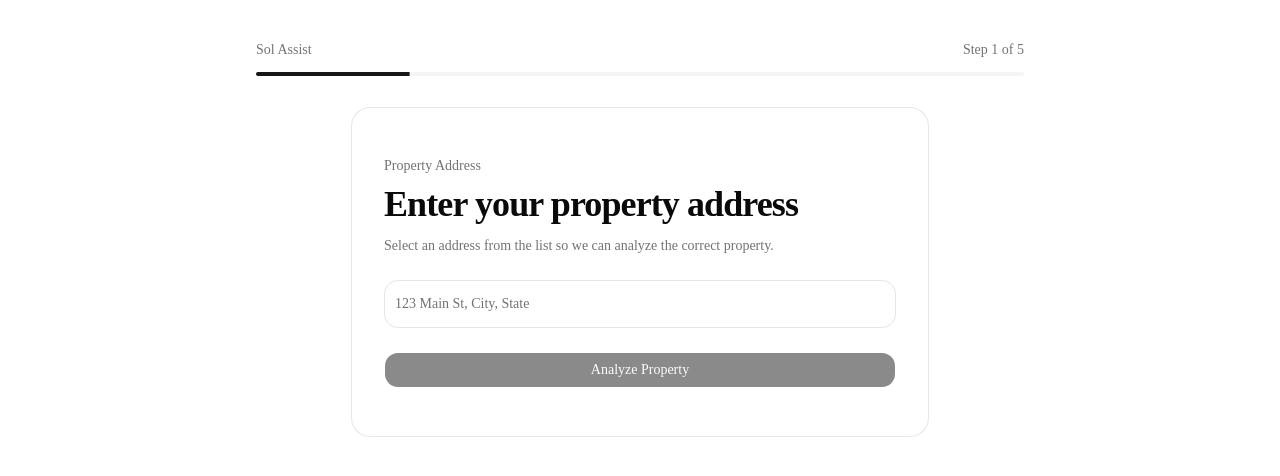
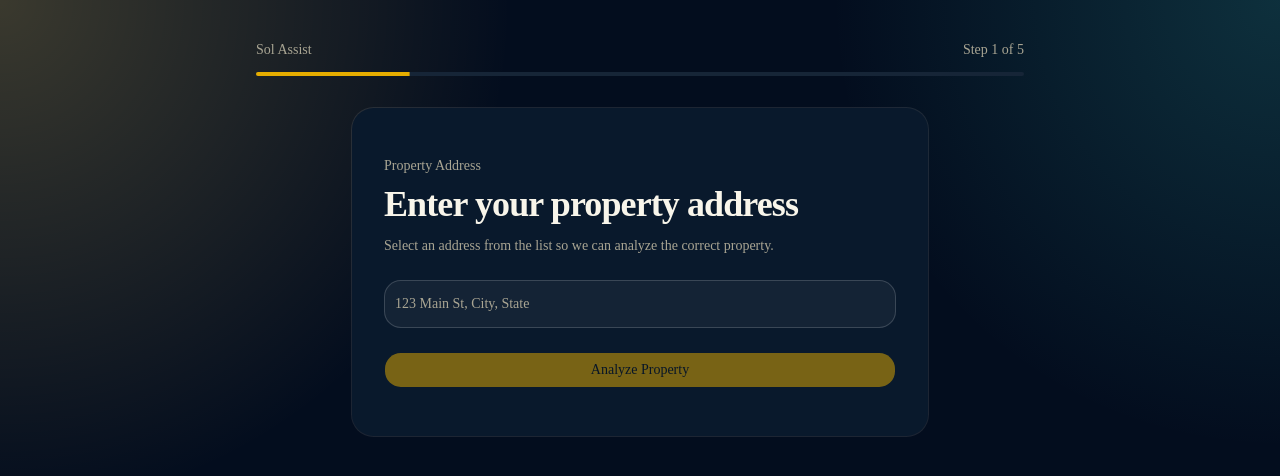
Before and after one commit to jonathanduvan/sol-assist, a Next.js app: page / in a window 1280 px wide. Shown: the top 476 px of the page. Built offline with nearby package versions, Linux system fonts and the light colour scheme.

Commit message:
add themes for color scheme, changed to dark

```diff
--- a/package.json
+++ b/package.json
@@ -17,6 +17,7 @@
     "clsx": "^2.1.1",
     "lucide-react": "^1.11.0",
     "next": "^16.2.4",
+    "next-themes": "^0.4.6",
     "radix-ui": "^1.4.3",
     "react": "^19.2.5",
     "react-dom": "^19.2.5",
--- a/src/app/globals.css
+++ b/src/app/globals.css
@@ -49,72 +49,93 @@
 }
 
 :root {
-  --background: oklch(1 0 0);
-  --foreground: oklch(0.145 0 0);
+  --background: oklch(0.985 0.015 88);
+  --foreground: oklch(0.22 0.045 255);
+
   --card: oklch(1 0 0);
-  --card-foreground: oklch(0.145 0 0);
+  --card-foreground: oklch(0.22 0.045 255);
+
   --popover: oklch(1 0 0);
-  --popover-foreground: oklch(0.145 0 0);
-  --primary: oklch(0.205 0 0);
-  --primary-foreground: oklch(0.985 0 0);
-  --secondary: oklch(0.97 0 0);
-  --secondary-foreground: oklch(0.205 0 0);
-  --muted: oklch(0.97 0 0);
-  --muted-foreground: oklch(0.556 0 0);
-  --accent: oklch(0.97 0 0);
-  --accent-foreground: oklch(0.205 0 0);
+  --popover-foreground: oklch(0.22 0.045 255);
+
+  --primary: oklch(0.42 0.14 255);
+  --primary-foreground: oklch(0.99 0.01 90);
+
+  --secondary: oklch(0.94 0.05 190);
+  --secondary-foreground: oklch(0.25 0.08 230);
+
+  --muted: oklch(0.955 0.025 95);
+  --muted-foreground: oklch(0.48 0.035 255);
+
+  --accent: oklch(0.88 0.16 85);
+  --accent-foreground: oklch(0.23 0.06 70);
+
   --destructive: oklch(0.577 0.245 27.325);
-  --border: oklch(0.922 0 0);
-  --input: oklch(0.922 0 0);
-  --ring: oklch(0.708 0 0);
-  --chart-1: oklch(0.87 0 0);
-  --chart-2: oklch(0.556 0 0);
-  --chart-3: oklch(0.439 0 0);
-  --chart-4: oklch(0.371 0 0);
-  --chart-5: oklch(0.269 0 0);
-  --radius: 0.625rem;
-  --sidebar: oklch(0.985 0 0);
-  --sidebar-foreground: oklch(0.145 0 0);
-  --sidebar-primary: oklch(0.205 0 0);
-  --sidebar-primary-foreground: oklch(0.985 0 0);
-  --sidebar-accent: oklch(0.97 0 0);
-  --sidebar-accent-foreground: oklch(0.205 0 0);
-  --sidebar-border: oklch(0.922 0 0);
-  --sidebar-ring: oklch(0.708 0 0);
+
+  --border: oklch(0.9 0.025 95);
+  --input: oklch(0.9 0.025 95);
+  --ring: oklch(0.72 0.16 85);
+
+  --chart-1: oklch(0.82 0.17 85);
+  --chart-2: oklch(0.62 0.15 155);
+  --chart-3: oklch(0.5 0.14 255);
+  --chart-4: oklch(0.7 0.13 190);
+  --chart-5: oklch(0.55 0.12 35);
+
+  --radius: 0.75rem;
+
+  --sidebar: oklch(0.97 0.02 95);
+  --sidebar-foreground: oklch(0.22 0.045 255);
+  --sidebar-primary: oklch(0.42 0.14 255);
+  --sidebar-primary-foreground: oklch(0.99 0.01 90);
+  --sidebar-accent: oklch(0.94 0.05 190);
+  --sidebar-accent-foreground: oklch(0.25 0.08 230);
+  --sidebar-border: oklch(0.9 0.025 95);
+  --sidebar-ring: oklch(0.72 0.16 85);
 }
 
 .dark {
-  --background: oklch(0.145 0 0);
-  --foreground: oklch(0.985 0 0);
-  --card: oklch(0.205 0 0);
-  --card-foreground: oklch(0.985 0 0);
-  --popover: oklch(0.205 0 0);
-  --popover-foreground: oklch(0.985 0 0);
-  --primary: oklch(0.922 0 0);
-  --primary-foreground: oklch(0.205 0 0);
-  --secondary: oklch(0.269 0 0);
-  --secondary-foreground: oklch(0.985 0 0);
-  --muted: oklch(0.269 0 0);
-  --muted-foreground: oklch(0.708 0 0);
-  --accent: oklch(0.269 0 0);
-  --accent-foreground: oklch(0.985 0 0);
+  --background: oklch(0.16 0.04 255);
+  --foreground: oklch(0.97 0.015 95);
+
+  --card: oklch(0.21 0.045 255);
+  --card-foreground: oklch(0.97 0.015 95);
+
+  --popover: oklch(0.21 0.045 255);
+  --popover-foreground: oklch(0.97 0.015 95);
+
+  --primary: oklch(0.78 0.16 85);
+  --primary-foreground: oklch(0.18 0.04 255);
+
+  --secondary: oklch(0.28 0.06 230);
+  --secondary-foreground: oklch(0.96 0.02 95);
+
+  --muted: oklch(0.26 0.04 255);
+  --muted-foreground: oklch(0.72 0.025 95);
+
+  --accent: oklch(0.72 0.14 155);
+  --accent-foreground: oklch(0.14 0.04 255);
+
   --destructive: oklch(0.704 0.191 22.216);
-  --border: oklch(1 0 0 / 10%);
-  --input: oklch(1 0 0 / 15%);
-  --ring: oklch(0.556 0 0);
-  --chart-1: oklch(0.87 0 0);
-  --chart-2: oklch(0.556 0 0);
-  --chart-3: oklch(0.439 0 0);
-  --chart-4: oklch(0.371 0 0);
-  --chart-5: oklch(0.269 0 0);
-  --sidebar: oklch(0.205 0 0);
-  --sidebar-foreground: oklch(0.985 0 0);
-  --sidebar-primary: oklch(0.488 0.243 264.376);
-  --sidebar-primary-foreground: oklch(0.985 0 0);
-  --sidebar-accent: oklch(0.269 0 0);
-  --sidebar-accent-foreground: oklch(0.985 0 0);
-  --sidebar-border: oklch(1 0 0 / 10%);
-  --sidebar-ring: oklch(0.556 0 0);
+
+  --border: oklch(1 0 0 / 12%);
+  --input: oklch(1 0 0 / 16%);
+  --ring: oklch(0.78 0.16 85);
+
+  --chart-1: oklch(0.78 0.16 85);
+  --chart-2: oklch(0.72 0.14 155);
+  --chart-3: oklch(0.68 0.13 220);
+  --chart-4: oklch(0.62 0.13 190);
+  --chart-5: oklch(0.65 0.14 35);
+
+  --sidebar: oklch(0.2 0.045 255);
+  --sidebar-foreground: oklch(0.97 0.015 95);
+  --sidebar-primary: oklch(0.78 0.16 85);
+  --sidebar-primary-foreground: oklch(0.18 0.04 255);
+  --sidebar-accent: oklch(0.28 0.06 230);
+  --sidebar-accent-foreground: oklch(0.96 0.02 95);
+  --sidebar-border: oklch(1 0 0 / 12%);
+  --sidebar-ring: oklch(0.78 0.16 85);
 }
 
 @layer base {
@@ -123,6 +144,10 @@
   }
   body {
     @apply bg-background text-foreground;
+    background:
+      radial-gradient(circle at top left, oklch(0.9 0.14 85 / 0.22), transparent 32rem),
+      radial-gradient(circle at top right, oklch(0.78 0.12 190 / 0.18), transparent 28rem),
+      var(--background);
   }
   html {
     @apply font-sans;
--- a/src/app/layout.tsx
+++ b/src/app/layout.tsx
@@ -1,5 +1,6 @@
 import type { Metadata } from "next";
 import { Geist, Geist_Mono } from "next/font/google";
+import { ThemeProvider } from "@/components/theme-provider";
 import "./globals.css";
 
 const geistSans = Geist({
@@ -13,8 +14,8 @@ const geistMono = Geist_Mono({
 });
 
 export const metadata: Metadata = {
-  title: "Create Next App",
-  description: "Generated by create next app",
+  title: "Sol Assist",
+  description: "Calculate your potential solar system size and savings.",
 };
 
 export default function RootLayout({
@@ -26,8 +27,13 @@ export default function RootLayout({
     <html
       lang="en"
       className={`${geistSans.variable} ${geistMono.variable} h-full antialiased`}
+      suppressHydrationWarning
     >
-      <body className="min-h-full flex flex-col">{children}</body>
+      <body className="min-h-full flex flex-col">
+        <ThemeProvider>
+        {children}
+        </ThemeProvider>
+      </body>
     </html>
   );
 }
--- /dev/null
+++ b/src/components/theme-provider.tsx
@@ -0,0 +1,19 @@
+"use client";
+
+import { ThemeProvider as NextThemesProvider } from "next-themes";
+
+export function ThemeProvider({
+  children,
+}: {
+  children: React.ReactNode;
+}) {
+  return (
+    <NextThemesProvider
+      attribute="class"
+      defaultTheme="dark"
+      enableSystem
+    >
+      {children}
+    </NextThemesProvider>
+  );
+}
--- /dev/null
+++ b/src/components/theme-toggle.tsx
@@ -0,0 +1,22 @@
+"use client";
+
+import { useTheme } from "next-themes";
+import { Button } from "@/components/ui/button";
+
+export function ThemeToggle() {
+  const { setTheme } = useTheme();
+
+  return (
+    <div className="flex gap-2">
+      <Button onClick={() => setTheme("light")} variant="outline">
+        Light
+      </Button>
+      <Button onClick={() => setTheme("dark")} variant="outline">
+        Dark
+      </Button>
+      <Button onClick={() => setTheme("system")} variant="outline">
+        System
+      </Button>
+    </div>
+  );
+}
```
Also changed, not shown: 1 other file (tests, documents, lock files or other folders).
